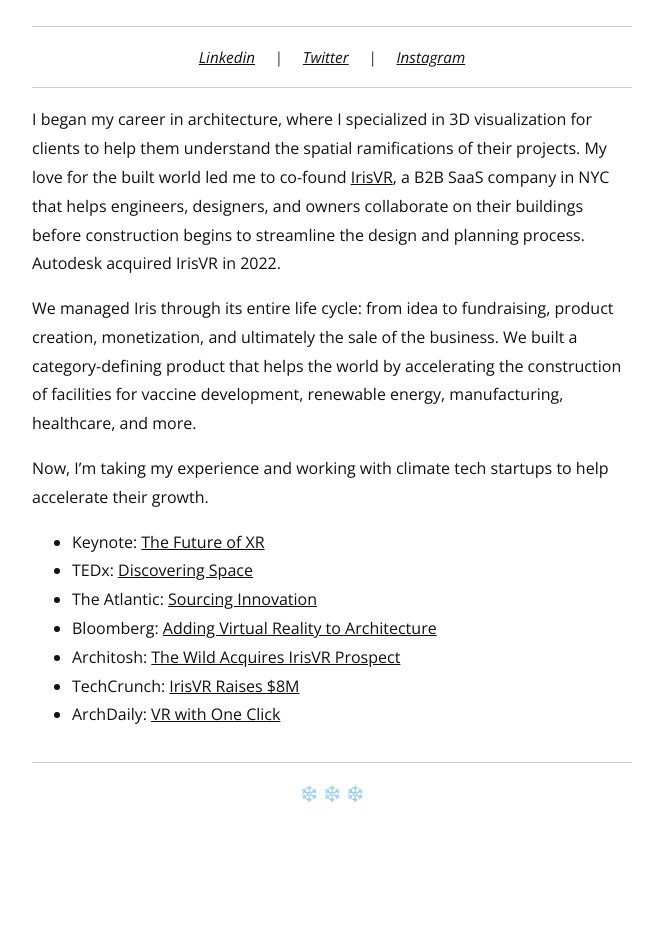
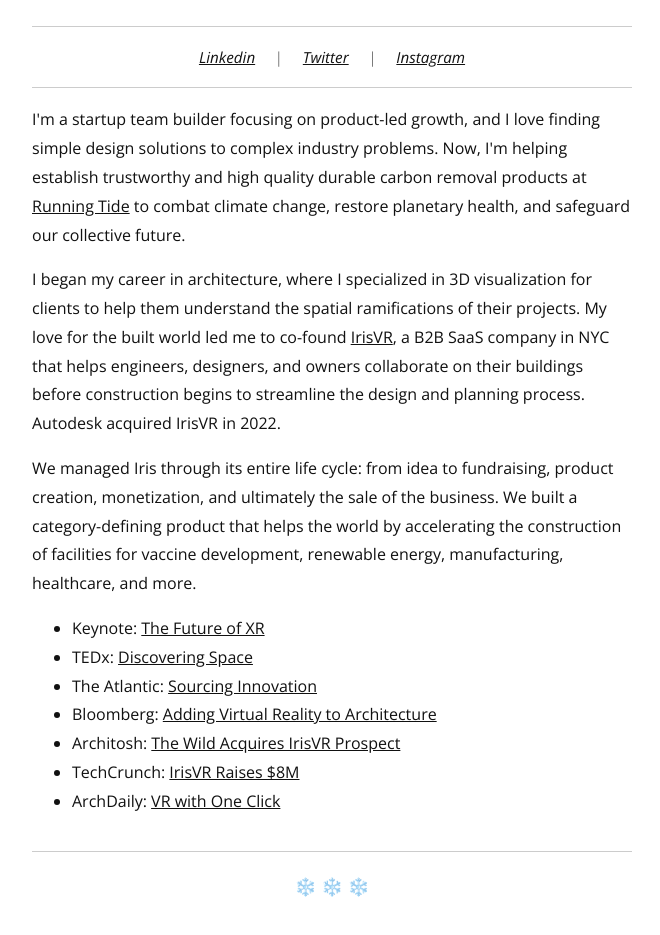
Before and after one commit to sscranton/shanescranton, a website built with webpack: page index.html in a window 1280 px wide. Shown: the part 95-1030 px from the top of the page, without its empty margins (308-968 px from the left). Before the commit the page ends 947 px from the top, so only its background shows below. Built offline with nearby package versions, Linux system fonts and the light colour scheme.

Commit message:
Final edits for v1 launch

```diff
--- a/css/style.css
+++ b/css/style.css
@@ -97,6 +97,20 @@
        url('../fonts/open-sans-v34-latin-regular.ttf') format('truetype'), /* Safari, Android, iOS */
        url('../fonts/open-sans-v34-latin-regular.svg#OpenSans') format('svg'); /* Legacy iOS */
 }
+
+@font-face {
+  font-family: 'Open Sans';
+  font-style: normal;
+  font-weight: 300;
+  src: url('../fonts/open-sans-v34-latin-300.eot'); /* IE9 Compat Modes */
+  src: local(''),
+       url('../fonts/open-sans-v34-latin-300.eot?#iefix') format('embedded-opentype'), /* IE6-IE8 */
+       url('../fonts/open-sans-v34-latin-300.woff2') format('woff2'), /* Super Modern Browsers */
+       url('../fonts/open-sans-v34-latin-300.woff') format('woff'), /* Modern Browsers */
+       url('../fonts/open-sans-v34-latin-300.ttf') format('truetype'), /* Safari, Android, iOS */
+       url('../fonts/open-sans-v34-latin-300.svg#OpenSans') format('svg'); /* Legacy iOS */
+}
+
 /* open-sans-italic - latin */
 @font-face {
   font-family: 'Open Sans';
@@ -150,7 +164,7 @@
 
   .snowbottom {
     text-align: center;
-    font-size: 0.95em;
+    font-size: 1.1em;
     font-weight: 300;
     color: #333;
     padding: 2px 0 30px 0;
--- a/index.html
+++ b/index.html
@@ -30,16 +30,16 @@
   <hr></hr>
 
   <div class="sociallinks">
-    <p><i><a href="https://www.linkedin.com/in/shanescranton/">Linkedin</a></i> &nbsp&nbsp&nbsp | &nbsp&nbsp&nbsp <i><a href="">Twitter</a></i> &nbsp&nbsp&nbsp | &nbsp&nbsp&nbsp <i><a href="">Instagram</a></i></p>
+    <p><i><a href="https://www.linkedin.com/in/shanescranton/">Linkedin</a></i> &nbsp&nbsp&nbsp | &nbsp&nbsp&nbsp <i><a href="https://twitter.com/sscranton">Twitter</a></i> &nbsp&nbsp&nbsp | &nbsp&nbsp&nbsp <i><a href="https://www.instagram.com/s.scranton/">Instagram</a></i></p>
   </div>
 
   <hr></hr>
 
+  <p>I'm a startup team builder focusing on product-led growth, and I love finding simple design solutions to complex industry problems. Now, I'm helping establish trustworthy and high quality durable carbon removal products at <a href="https://www.runningtide.com/">Running Tide</a> to combat climate change, restore planetary health, and safeguard our collective future.</p>
+
   <p>I began my career in architecture, where I specialized in 3D visualization for clients to help them understand the spatial ramifications of their projects. My love for the built world led me to co-found <a href="https://www.irisvr.com">IrisVR</a>, a B2B SaaS company in NYC that helps engineers, designers, and owners collaborate on their buildings before construction begins to streamline the design and planning process. Autodesk acquired IrisVR in 2022.</p>
 
   <p>We managed Iris through its entire life cycle: from idea to fundraising, product creation, monetization, and ultimately the sale of the business. We built a category-defining product that helps the world by accelerating the construction of facilities for vaccine development, renewable energy, manufacturing, healthcare, and more.</p>
-
-  <p>Now, I’m taking my experience and working with climate tech startups to help accelerate their growth.</p>
 
   <p>
     <ul>
```
